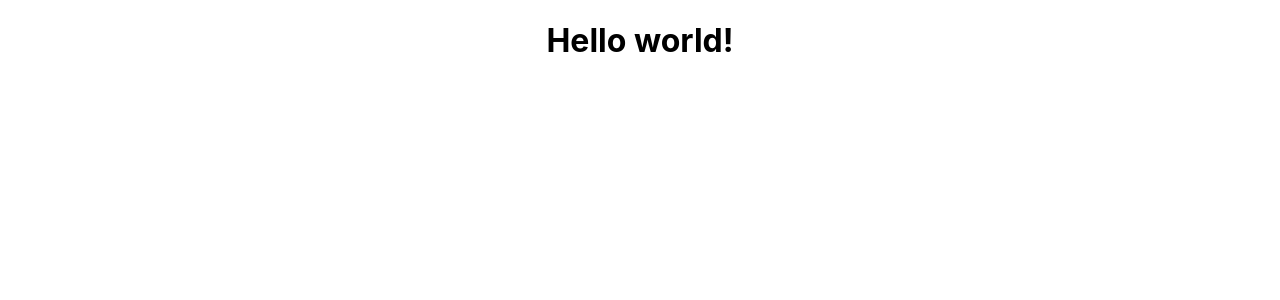
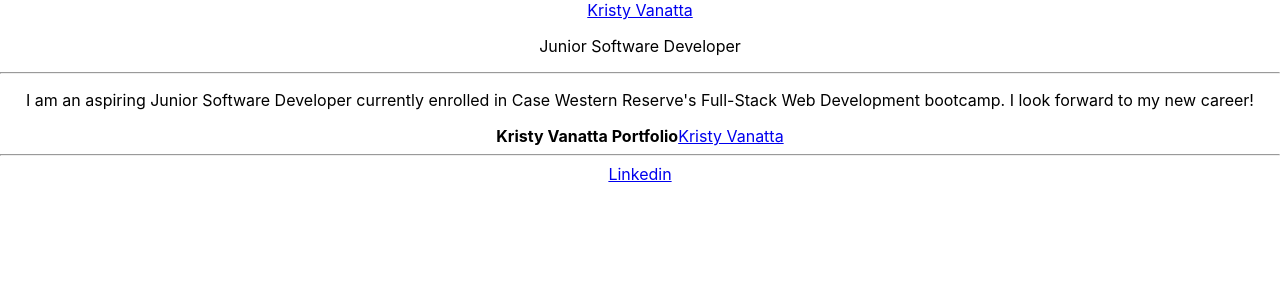
Before and after one commit to kristyvanatta/react-portfolio, a React (Create React App) app: page / in a window 1280 px wide. Shown: the top 300 px of the page. Built offline with nearby package versions, Linux system fonts and the light colour scheme.

Commit message:
initial header/footer files

```diff
--- a/src/App.js
+++ b/src/App.js
@@ -1,26 +1,16 @@
 import React from 'react'
-import logo from './logo.svg';
+//import logo from './logo.svg';
 import './App.css';
+import Header from './components/Header';
+import Footer from './components/Footer';
 
 function App() {
   return (
     <div className="App">
-      {/* <header className="App-header">
-        <img src={logo} className="App-logo" alt="logo" />
-        <p>
-          Edit <code>src/App.js</code> and save to reload.
-        </p>
-        <a
-          className="App-link"
-          href="https://reactjs.org"
-          target="_blank"
-          rel="noopener noreferrer"
-        >
-          Learn React
-        </a>
-      </header> */}
+      <Header></Header>
+      <Footer></Footer>
 
-      <h1> Hello world! </h1>
+
     </div>
   );
 }
--- a/src/components/About.js
+++ b/src/components/About.js
@@ -1,35 +1,17 @@
 import React from 'react';
-import { jumbotron, Row, Col } from 'reactstrap';
-import './style.css';
-import Resume from './Resume';
+//import profile from '../public/profile-pic.jpg';
 
-class About extends React.Component {
-
-    state = {
-        Resume
-    };
-
-    render() {
-        <Jumbotron className="m-3 text-center">
-            <h1 className="display-4">Hello Everyone!</h1>
-            <p className="lead">I am Kristy Vanatta, a junior software developer embarking on a new and exciting career!</p>
-            <hr className="my-4" />
-            <Row className="justify-content-center">
-                <Col>
-                <p className=""> I am excited to start a new career in a field that allows you to collaborate with others to solve problems. </p>
-                </Col>
-            </Row>
-            <hr className="my-4" />
-            <Row className="justify-content-center">
-                <Col xs="8">
-                    <p className="font-weight-bold">Technical Skills</p>
-                </Col>
-            </Row>
-            <Row className="justify-content-center">
-
-            </Row>
-        </Jumbotron>
-    }
-};
+function About() {
+    return(
+        <div>
+            <p className="content is medium">Junior Software Developer</p>
+            <hr />
+            {/* <img className="profile-pic" src={profile} alt="Kristy Vanatta profile picture"/> */}
+            <p className="content is-italic mt-4">
+            I am an aspiring Junior Software Developer currently enrolled in Case Western Reserve's Full-Stack Web Development bootcamp. I look forward to my new career!
+            </p>
+        </div>
+    );
+}
 
 export default About;
--- a/src/components/Footer.js
+++ b/src/components/Footer.js
@@ -0,0 +1,24 @@
+import React from 'react';
+
+function Footer() {
+    return (
+        <footer className="footer">
+            <div className="content has-text-centered">
+                <p>
+                    <strong>Kristy Vanatta Portfolio</strong>
+                    <a
+                    href="https://github.com/kristyvanatta" target="_blank" rel="noreferrer">
+                    Kristy Vanatta
+                    </a>
+                    <hr />
+                    <a
+                    href="www.linkedin.com/in/kristyvanatta" target="_blank" rel="noreferrer">
+                    Linkedin
+                    </a>
+                </p>
+            </div>
+        </footer>
+    );
+}
+
+export default Footer;
--- a/src/components/Header.js
+++ b/src/components/Header.js
@@ -1,9 +1,9 @@
 import React, { useState } from 'react';
 import About from './About';
-import Contact from './contact';
-import Navigation from './Navigation';
-import Portfolio from './Portfolio';
-import Resume from './Resume';
+//import Contact from './contact';
+//import Navigation from './Navigation';
+//import Portfolio from './Portfolio';
+//import Resume from './Resume';
 
 function Header() {
     const [currentPage, handlePageChange] = useState("About");
@@ -12,12 +12,12 @@ function Header() {
         switch (currentPage) {
             case "About":
                 return <About />
-            case "Portfolio":
-                return <Portfolio />
-            case "Contact":
-                return <Contact />
-            case "Resume":
-                return <Resume />
+            // case "Portfolio":
+            //     return <Portfolio />
+            // case "Contact":
+            //     return <Contact />
+            // case "Resume":
+            //     return <Resume />
 
             default:
                 return <About />;
@@ -36,10 +36,10 @@ return (
                 </a>
             </div>
         </nav>
-        <Navigation
+        {/* <Navigation
         currentPage={currentPage}
         handlePageChange={handlePageChange}
-        />
+        /> */}
         <main>
             <div>{renderPage(currentPage)}</div>
         </main>
--- a/src/components/contact.js
+++ b/src/components/contact.js
@@ -0,0 +1,6 @@
+import React, { useState } from 'react';
+import { useForm, ValidationError } from '@formspree/react';
+import { vallidateEmail } from '..utils/helpers';
+
+
+export default Contact;
```
